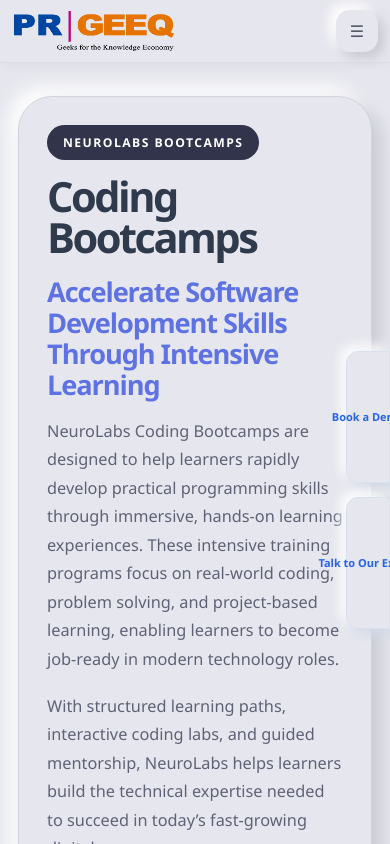
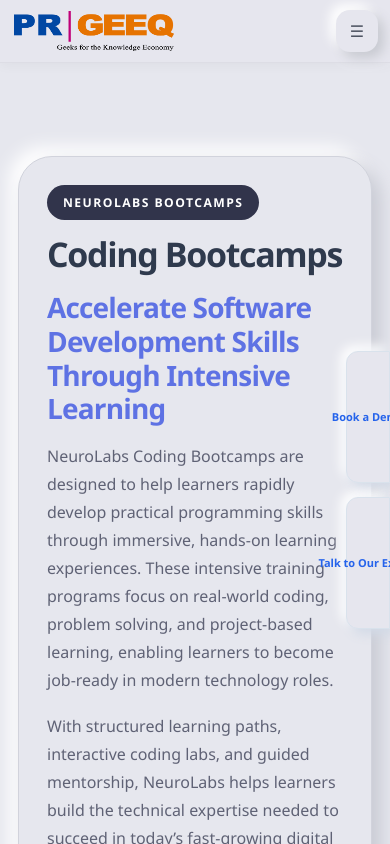
Before and after one commit to PRGEEQGlobalSolutionsPrivateLIT/LMS-Main-Pro, a Next.js app in the folder apps/learner-web/: page /Coding-Bootcamps in a window 390 px wide. Shown: the top 844 px of the page. Built offline with nearby package versions, Linux system fonts and the light colour scheme.

Commit message:
Update CodingBootcamps.css

```diff
--- a/apps/learner-web/app/Coding-Bootcamps/CodingBootcamps.css
+++ b/apps/learner-web/app/Coding-Bootcamps/CodingBootcamps.css
@@ -1,11 +1,46 @@
 .bootcamp-page {
   min-height: 100vh;
-  padding: 64px 7%;
+  padding: 110px 7% 64px;
   background: #e6e7ee;
   color: #31344b;
   font-family: Inter, system-ui, sans-serif;
 }
 
+/* Fixed heading and paragraph sizes */
+.bootcamp-page h1 {
+  margin: 0 0 18px;
+  font-size: 40px;
+  line-height: 1.1;
+  letter-spacing: -0.04em;
+}
+
+.bootcamp-page h2 {
+  margin: 0 0 16px;
+  font-size: 32px;
+  line-height: 1.2;
+  letter-spacing: -0.03em;
+}
+
+.bootcamp-page h3 {
+  margin: 0 0 10px;
+  font-size: 24px;
+  color: #31344b;
+}
+
+.bootcamp-page h4 {
+  margin: 0 0 10px;
+  font-size: 20px;
+  color: #31344b;
+}
+
+.bootcamp-page p {
+  margin: 0 0 18px;
+  color: #5f6275;
+  font-size: 18px;
+  line-height: 1.75;
+}
+
+/* Shared neumorphic cards */
 .bootcamp-hero,
 .bootcamp-terminal,
 .bootcamp-stats,
@@ -17,6 +52,20 @@
   background: #e6e7ee;
   border: 1px solid #d1d3dc;
   box-shadow: 9px 9px 18px #c8cad3, -9px -9px 18px #ffffff;
+  transition: transform 0.3s ease, box-shadow 0.3s ease;
+}
+
+/* General hover effect */
+.bootcamp-hero:hover,
+.bootcamp-terminal:hover,
+.bootcamp-stats:hover,
+.bootcamp-timeline article:hover,
+.bootcamp-skill-panel:hover,
+.bootcamp-card:hover,
+.bootcamp-bottom:hover,
+.bootcamp-image-placeholder:hover {
+  transform: translateY(-6px);
+  box-shadow: 14px 14px 26px #c5c7d0, -14px -14px 26px #ffffff;
 }
 
 .bootcamp-hero {
@@ -40,33 +89,12 @@
   font-weight: 800;
   text-transform: uppercase;
   letter-spacing: 0.12em;
+  transition: background 0.3s ease, transform 0.3s ease;
 }
 
-.bootcamp-page h1 {
-  margin: 0 0 18px;
-  font-size: clamp(2.6rem, 6vw, 5.4rem);
-  line-height: 0.98;
-  letter-spacing: -0.06em;
-}
-
-.bootcamp-page h2 {
-  margin: 0 0 16px;
-  font-size: clamp(1.7rem, 3vw, 2.55rem);
-  line-height: 1.15;
-  letter-spacing: -0.04em;
-}
-
-.bootcamp-page h3 {
-  margin: 0 0 10px;
-  color: #31344b;
-  font-size: 1.05rem;
-}
-
-.bootcamp-page p {
-  margin: 0 0 18px;
-  color: #5f6275;
-  font-size: 1.02rem;
-  line-height: 1.75;
+.bootcamp-badge:hover {
+  background: #5e72e4;
+  transform: scale(1.05);
 }
 
 .bootcamp-hero-content h2 {
@@ -116,7 +144,7 @@
   margin-bottom: 18px;
   color: #31344b;
   font-family: "Courier New", monospace;
-  font-size: 0.98rem;
+  font-size: 16px;
 }
 
 .terminal-body strong {
@@ -139,6 +167,11 @@
   padding: 24px;
   border-radius: 22px;
   box-shadow: inset 5px 5px 10px #c8cad3, inset -5px -5px 10px #ffffff;
+  transition: transform 0.3s ease;
+}
+
+.bootcamp-stats div:hover {
+  transform: scale(1.04);
 }
 
 .bootcamp-stats svg {
@@ -164,7 +197,7 @@
 }
 
 .bootcamp-content-section h2 {
-  font-size: clamp(2rem, 4vw, 3.3rem);
+  font-size: 32px;
 }
 
 .bootcamp-content-section p {
@@ -196,6 +229,12 @@
   background: #31344b;
   color: #ffffff;
   font-size: 1.45rem;
+  transition: transform 0.3s ease, background 0.3s ease;
+}
+
+.bootcamp-timeline article:hover .timeline-icon {
+  transform: rotate(8deg) scale(1.08);
+  background: #5e72e4;
 }
 
 .bootcamp-timeline article:nth-child(2) .timeline-icon {
@@ -235,6 +274,13 @@
   color: #45485c;
   font-weight: 700;
   box-shadow: inset 4px 4px 8px #c8cad3, inset -4px -4px 8px #ffffff;
+  transition: transform 0.3s ease, color 0.3s ease;
+}
+
+.skill-list span:hover,
+.bootcamp-final-points span:hover {
+  transform: translateX(8px);
+  color: #5e72e4;
 }
 
 .skill-list svg,
@@ -254,12 +300,6 @@
 .bootcamp-card {
   padding: 32px;
   border-radius: 30px;
-  transition: transform 0.25s ease, box-shadow 0.25s ease;
-}
-
-.bootcamp-card:hover {
-  transform: translateY(-6px);
-  box-shadow: 13px 13px 24px #c5c7d0, -13px -13px 24px #ffffff;
 }
 
 .card-icon {
@@ -270,6 +310,11 @@
   border-radius: 20px;
   background: #31344b;
   color: #ffffff;
+  transition: transform 0.3s ease;
+}
+
+.bootcamp-card:hover .card-icon {
+  transform: scale(1.1) rotate(-6deg);
 }
 
 .bootcamp-card:nth-child(2) .card-icon {
@@ -329,6 +374,11 @@
 .bootcamp-image-placeholder svg {
   color: #5e72e4;
   font-size: 4rem;
+  transition: transform 0.3s ease;
+}
+
+.bootcamp-image-placeholder:hover svg {
+  transform: scale(1.12);
 }
 
 .bootcamp-final-points {
@@ -348,6 +398,10 @@
 }
 
 @media (max-width: 900px) {
+  .bootcamp-page {
+    padding: 96px 18px 36px;
+  }
+
   .bootcamp-hero,
   .bootcamp-skill-panel,
   .bootcamp-bottom {
@@ -356,10 +410,6 @@
 
   .bootcamp-stats {
     grid-template-columns: 1fr;
-  }
-
-  .bootcamp-page {
-    padding: 36px 18px;
   }
 
   .bootcamp-hero,
@@ -374,4 +424,32 @@
   .bootcamp-timeline {
     grid-template-columns: 1fr;
   }
+
+  .bootcamp-page h1 {
+    font-size: 34px;
+  }
+
+  .bootcamp-page h2 {
+    font-size: 28px;
+  }
+
+  .bootcamp-page h3 {
+    font-size: 22px;
+  }
+
+  .bootcamp-page p {
+    font-size: 16px;
+  }
 }
+.bootcamp-image-placeholder {
+  overflow: hidden;
+}
+
+.bootcamp-image {
+  width: 100%;
+  height: 100%;
+  min-height: 330px;
+  object-fit: cover;
+  border-radius: 30px;
+  display: block;
+}
```
